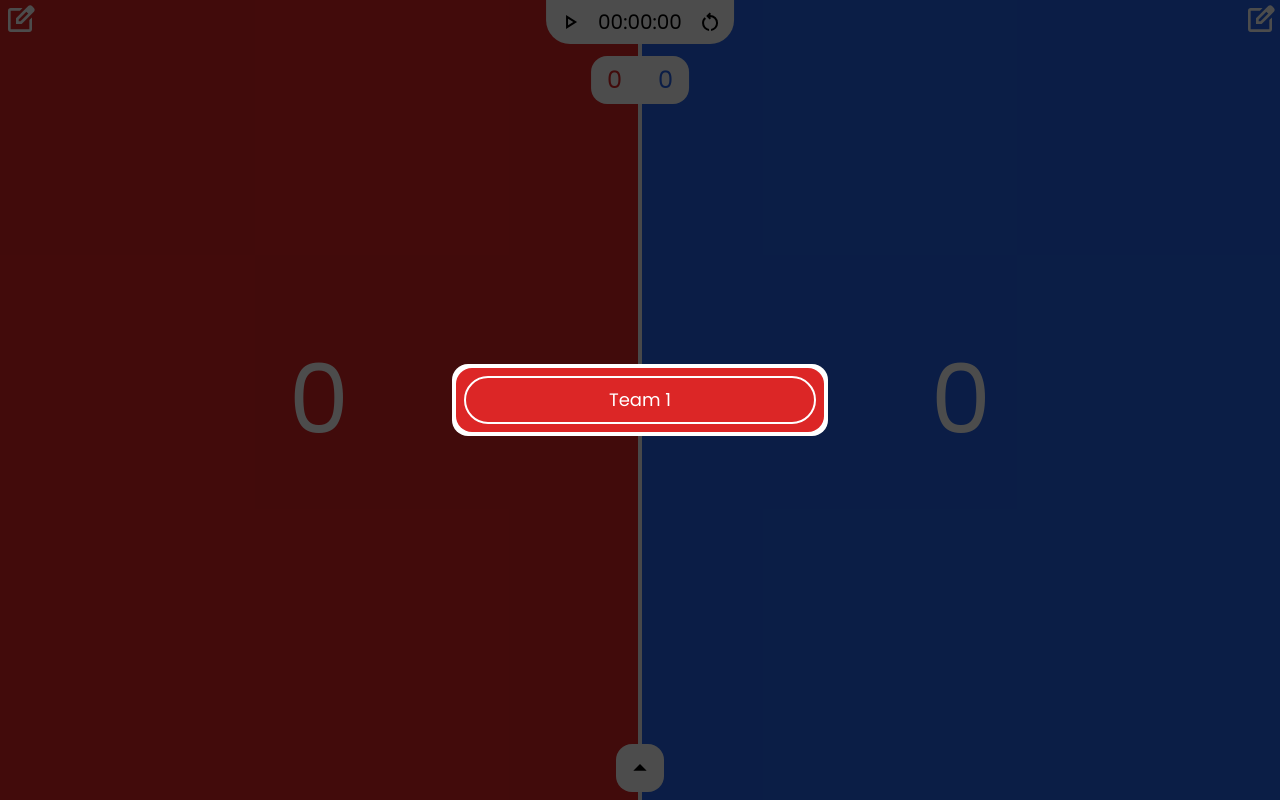
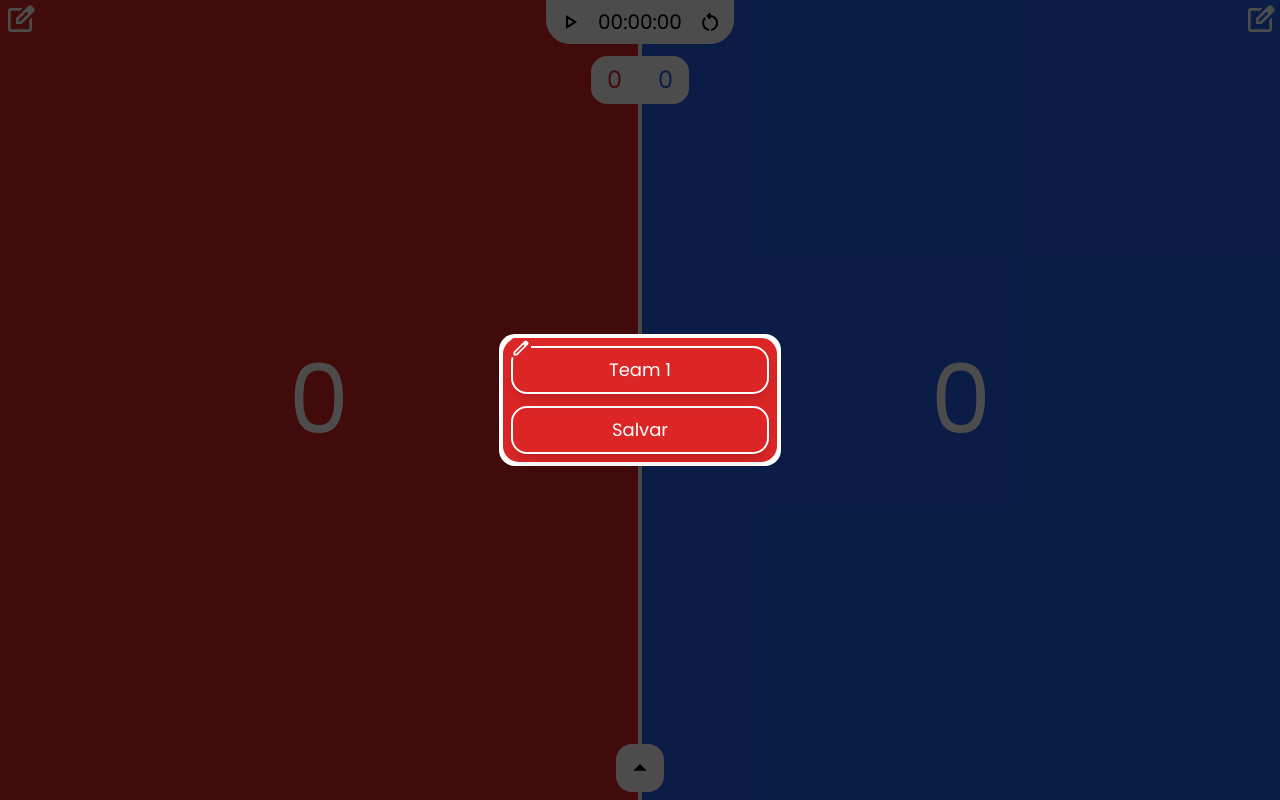
Before and after one commit to vitor-eble/cont-points-volley, an Angular app: page / in a window 1280 px wide. Both pictures are taken after a click on the button 20 px from the left and 20 px from the top of the page. Built offline with nearby package versions, Linux system fonts and the light colour scheme.

Commit message:
mudanças no edit do nome do time

```diff
--- a/src/app/app.component.html
+++ b/src/app/app.component.html
@@ -70,8 +70,8 @@
       <path d="M200-120q-33 0-56.5-23.5T120-200v-560q0-33 23.5-56.5T200-840h357l-80 80H200v560h560v-278l80-80v358q0 33-23.5 56.5T760-120H200Zm280-360ZM360-360v-170l367-367q12-12 27-18t30-6q16 0 30.5 6t26.5 18l56 57q11 12 17 26.5t6 29.5q0 15-5.5 29.5T897-728L530-360H360Zm481-424-56-56 56 56ZM440-440h56l232-232-28-28-29-28-231 231v57Zm260-260-29-28 29 28 28 28-28-28Z"/>
     </svg>
   </button>
-  <div class="absolute z-50 flex items-center justify-center w-full h-full bg-black/70" *ngIf="showEditName">
-    <app-edit-name></app-edit-name>
+  <div class="absolute z-50 flex items-center justify-center w-full h-full bg-black/70 " *ngIf="showEditName">
+    <app-edit-name class="flex justify-center"></app-edit-name>
   </div>
   <div class="absolute z-10 flex flex-col items-center justify-center gap-3 -translate-x-1/2 left-1/2">
     <app-timer></app-timer>
--- a/src/app/app.component.ts
+++ b/src/app/app.component.ts
@@ -27,7 +27,7 @@ export class AppComponent {
   }
 
   get showEditName() {
-    return this.editNameService.editName
+    return this.editNameService.editNameTeam01 || this.editNameService.editNameTeam02;
   }
 
   get pointsTeamRed() {
--- a/src/app/components/edit-name/edit-name.component.html
+++ b/src/app/components/edit-name/edit-name.component.html
@@ -1,10 +1,20 @@
-<div class="p-1 bg-white rounded-2xl">
-
-  <div class="flex items-center justify-center p-2 text-white bg-red-600 rounded-2xl" *ngIf="showEditNameTeam01">
-    <input type="text" title="nameTeam01" [(ngModel)]="nameTeam01" class="w-full py-2 text-lg text-center bg-transparent border-2 border-white border-solid rounded-3xl">
-  </div>
-
-  <div class="text-white bg-blue-600 " *ngIf="showEditNameTeam02">
-    asdasdad
+<div class="w-3/4 p-1 bg-white rounded-2xl" *ngIf="showEditNameTeam01">
+  <div class="flex flex-col items-center justify-center gap-3 p-2 text-white bg-red-600 rounded-2xl" >
+    <label for="inputRed" class="relative">
+      <svg xmlns="http://www.w3.org/2000/svg" height="20px" viewBox="0 -960 960 960" width="20px" fill="#fff" class="absolute left-0 bg-red-600 rounded -top-2">
+        <path d="M200-200h57l391-391-57-57-391 391v57Zm-80 80v-170l528-527q12-11 26.5-17t30.5-6q16 0 31 6t26 18l55 56q12 11 17.5 26t5.5 30q0 16-5.5 30.5T817-647L290-120H120Zm640-584-56-56 56 56Zm-141 85-28-29 57 57-29-28Z"/>
+      </svg>
+      <input type="text" title="nameTeam01" id="inputRed" [(ngModel)]="nameTeam01"
+      class="w-full py-2 text-lg text-center bg-transparent border-2 border-white border-solid shadow-lg rounded-2xl">
+    </label>
+    <button
+    class="w-full py-2 text-lg text-white transition-all duration-150 border-2 border-white border-solid shadow-lg rounded-2xl"
+    (click)="saveName('team01')">
+      Salvar
+    </button>
   </div>
 </div>
+
+<div class="text-white bg-blue-600 " *ngIf="showEditNameTeam02">
+  asdasdad
+</div>
--- a/src/app/components/edit-name/edit-name.component.ts
+++ b/src/app/components/edit-name/edit-name.component.ts
@@ -21,4 +21,13 @@ export class EditNameComponent {
   get showEditNameTeam02() {
     return this.editNameService.editNameTeam02
   }
+
+  saveName(team: 'team01'| 'team02'){
+    if(team === 'team01'){
+      this.editNameService.editNameTeam01 = false;
+    }
+    if(team === 'team02'){
+      this.editNameService.editNameTeam02 = false;
+    }
+  }
 }
```
